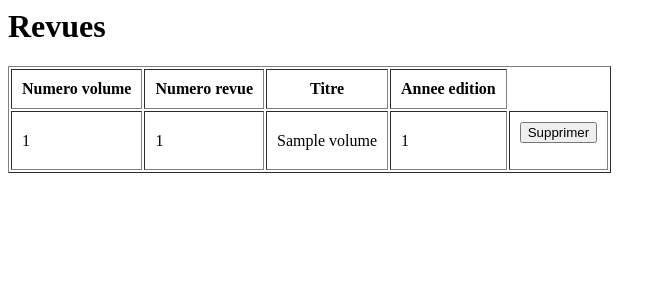
After one commit to shazame/SGBandesDessinees, a PHP site: page /mag.php in a window 1280 px wide. The commit adds this page. Shown: the top 300 px of the page, without its empty margins (0-666 px from the left). Run offline with PHP 8.4, Linux system fonts and the light colour scheme; tables that the repository leaves empty hold one stand-in row (values such as "Sample post"); data that the repository does not hold is empty.

Commit message:
gestion des revues

```diff
--- a/mysql/author.php
+++ b/mysql/author.php
@@ -12,7 +12,7 @@ connectdb();
 if ($_POST['action'] == "add") {
 	// Adding an author
 	addrow('Auteur',
-		array('nom_auteur', 'prenom_auteur'),
+		qw("nom_auteur prenom_auteur"),
 		array("'".$_POST['nom_auteur']."'", "'".$_POST['prenom_auteur']."'"));
 }
 
@@ -26,7 +26,7 @@ else if (isset($_POST['no_auteur']) && $_POST['action'] == "edit") {
 	// Auteuriser
 	if (isset($_POST['role']) && isset($_POST['no_histoire'])) {
 		addrow('Auteuriser',
-			array('no_auteur', 'no_histoire'),
+			qw("no_auteur  no_histoire"),
 			array($_POST['no_auteur'], $_POST['no_histoire'], "'".$_POST['role']."'"));
 	}
 
--- a/mysql/collection.php
+++ b/mysql/collection.php
@@ -11,7 +11,7 @@ connectdb();
 
 if ($_POST['action'] == "add") {
 	addrow('Collection',
-		array('nom_collection', 'no_editeur'),
+		qw("nom_collection no_editeur"),
 		array("'".$_POST['nom_collection']."'", $_POST['no_editeur']));
 }
 
--- a/mysql/editor.php
+++ b/mysql/editor.php
@@ -11,7 +11,7 @@ connectdb();
 
 if ($_POST['action'] == "add") {
 	addrow('Editeur',
-		array('nom_editeur'),
+		qw("nom_editeur"),
 		array("'".$_POST['nom_editeur']."'"));
 }
 
--- a/mysql/include.php
+++ b/mysql/include.php
@@ -24,6 +24,12 @@
 			mysql_close($con);
 		}
 	}
+}
+
+
+function qw ($str) {
+	// MOUAHAHAH
+	return explode(" ", $str);
 }
 
 
--- /dev/null
+++ b/mysql/mag.php
@@ -0,0 +1,69 @@
+<html>
+
+
+<?php
+require "include.php"; // globals
+
+connectdb();
+
+
+if ($_POST['action'] == "add") {
+
+	addrow('Volume',
+		qw("titre annee_edition"),
+		array("'".$_POST['titre']."'", $_POST['annee_edition']));
+
+	// get last entry's id
+	$id = mysql_insert_id();
+
+	addrow('Revue',
+		qw("no_volume no_revue"),
+		array($id, $_POST['no_revue']));
+
+	if ($_POST['no_editeur'] > 0) {
+		addrow('Edition_des_revues',
+			qw("no_volume no_editeur"),
+			array($id, $_POST['no_editeur']));
+	}
+}
+
+else if (isset($_POST['no_volume']) && $_POST['action'] == "delete") {
+	deleterow('Volume', 'no_volume', $_POST['no_volume']);
+}
+?>
+
+
+
+<h1>Revues</h1>
+
+<table border=1 cellpadding=10>
+<tr>
+<th>Numero volume</th>
+<th>Numero revue</th>
+<th>Titre</th>
+<th>Annee edition</th>
+</tr>
+
+<?php
+$query = "SELECT V.*, R.no_revue "
+	   . "FROM Volume as V inner join Revue as R "
+	   . "on V.no_volume = R.no_volume";
+
+$result = mysql_query($query);
+
+while($r = mysql_fetch_array($result)) {
+	echo "<tr>\n";
+	echo "<td>" . $r['no_volume'] . "</td>\n";
+	echo "<td>" . $r['no_revue'] . "</td>\n";
+	echo "<td>" . $r['titre'] . "</td>\n";
+	echo "<td>" . $r['annee_edition'] . "</td>\n";
+	echo "<td>";
+	// delete button
+	deletebutton('mag.php', 'no_volume', $r['no_volume']);
+	echo "</td>";
+	echo "</tr>";
+}
+echo "</table>";
+
+disconnectdb();
+?>
--- a/mysql/serie.php
+++ b/mysql/serie.php
@@ -11,7 +11,7 @@ connectdb();
 
 if (isset($_POST['titre_serie']) && $_POST['action'] == "add") {
 	addrow('Serie',
-		array('titre_serie'),
+		qw("titre_serie"),
 		array("'".$_POST['titre_serie']."'"));
 }
 
--- a/mysql/story.php
+++ b/mysql/story.php
@@ -8,9 +8,9 @@ require "include.php"; // globals
 
 connectdb();
 
-if (isset($_POST['no_histoire']) && $_POST['action'] == "add") {
+if ($_POST['action'] == "add") {
 	addrow('Histoire',
-		array('titre', 'annee_parution'),
+		qw("titre annee_parution"),
 		array("'".$_POST['titre']."'", $_POST['annee_parution']));
 }
 
@@ -24,7 +24,7 @@ else if (isset($_POST['no_histoire']) && $_POST['action'] == "edit") {
 	// Auteuriser
 	if (isset($_POST['role']) && isset($_POST['no_auteur'])) {
 		addrow('Auteuriser',
-			array('no_auteur', 'no_histoire'),
+			qw("no_auteur no_histoire"),
 			array($_POST['no_auteur'], $_POST['no_histoire']));
 	}
 
```
Also changed, not shown: mysql/album.php (+4 -6 lines), mysql/index.php (+40 -11 lines).
